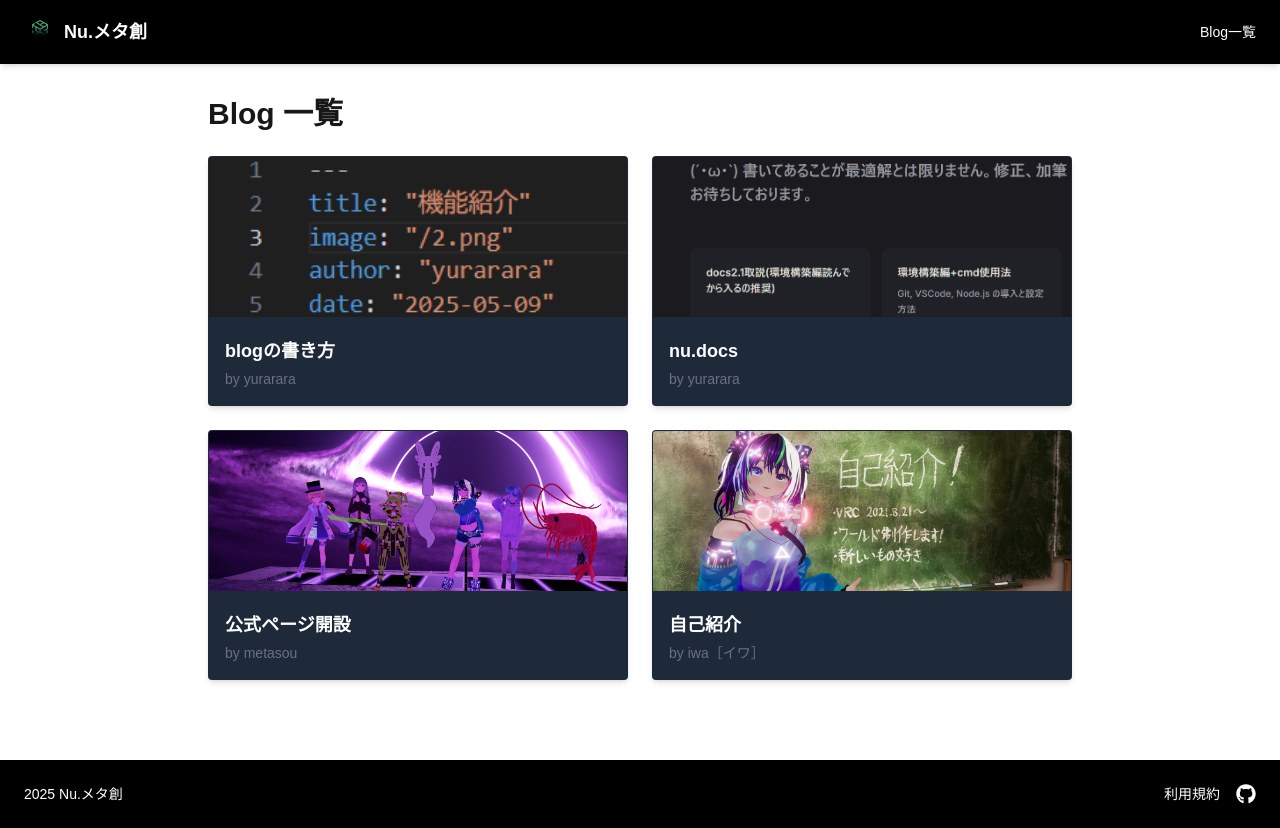
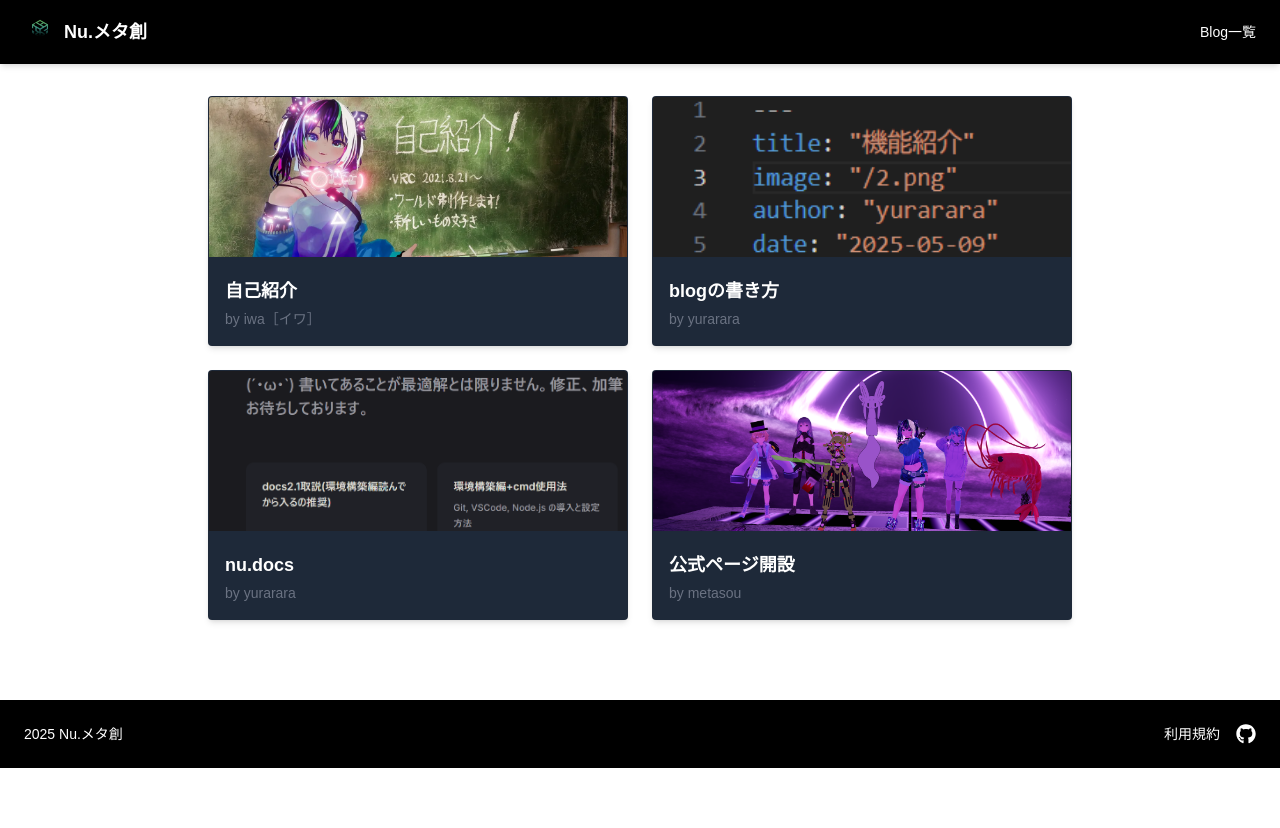
Before and after one commit to yurarara23/nu.meta, a Next.js app: page /blog in a window 1280 px wide. After the commit the page ends 800 px from the top, so only its background shows below. Built offline with nearby package versions, Linux system fonts and the light colour scheme.

Commit message:
微修正

```diff
--- a/app/blog/page.tsx
+++ b/app/blog/page.tsx
@@ -7,7 +7,6 @@
 
   return (
     <main className="max-w-4xl mx-auto px-4 py-8">
-      <h1 className="text-3xl font-bold mb-6"> Blog 一覧</h1>
       <div className="grid gap-6 md:grid-cols-2">
         {posts.map((post) => (
           <PostCard key={post.slug} {...post} />
--- a/app/member/page.tsx
+++ b/app/member/page.tsx
@@ -5,7 +5,7 @@
   {
     name: "iwa",
     year: "B2",
-    image: "/icons/iwa.png",
+    image: "/icons/iwa.jpg",
     slug: "iwa",
   },
   {
```
Also changed, not shown: app/blog/iwa.md (renamed from app/blog/personal-1_iwa.md).
